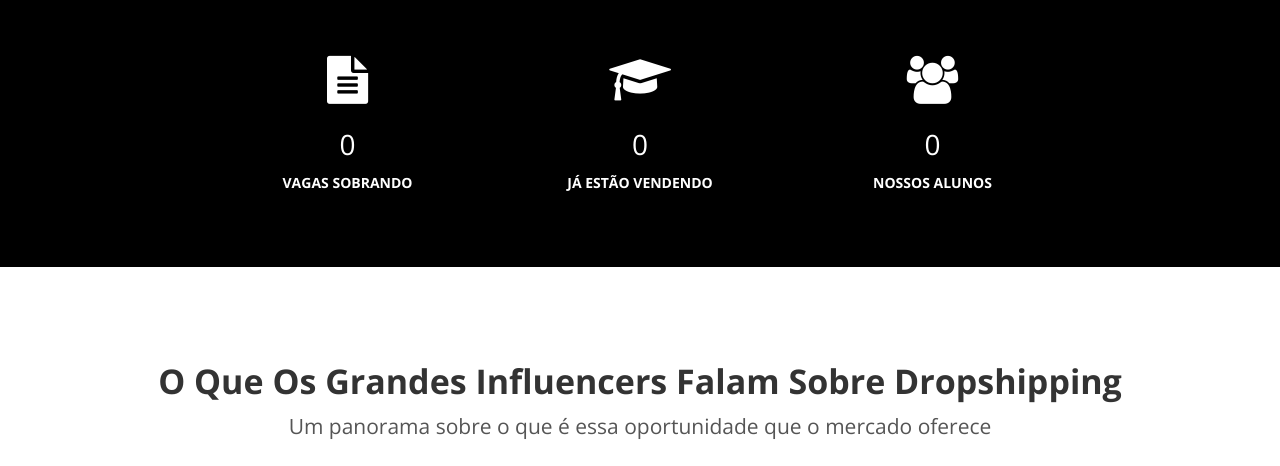
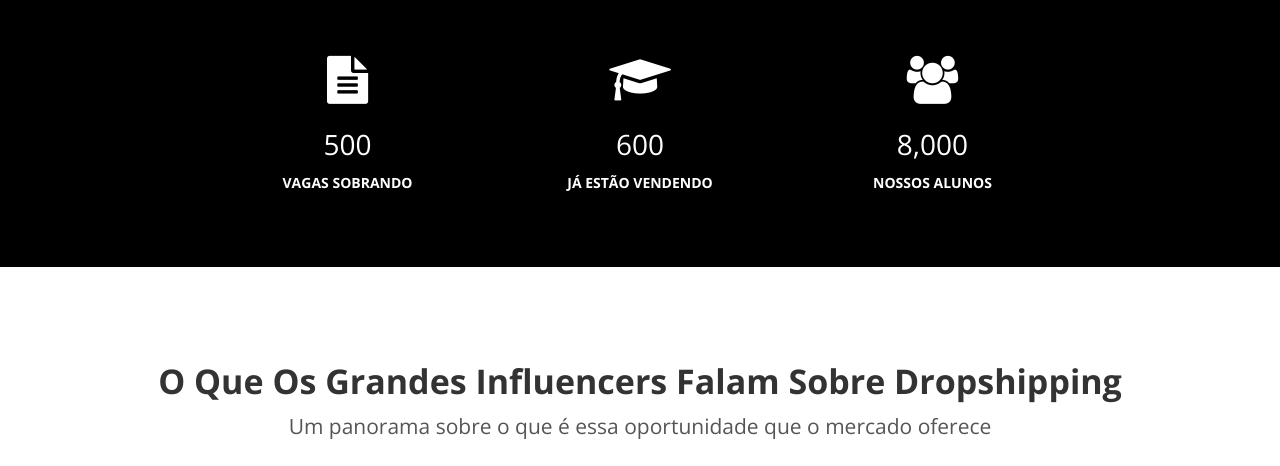
Before and after one commit to maiconst001/ebookdropshipping, a plain HTML site: page index.html in a window 1280 px wide. Shown: the part 1740-2206 px from the top of the page. Drawn offline with nearby package versions, Linux system fonts and the light colour scheme; some packages are replaced by stand-ins of ours.

Commit message:
Update index.html

```diff
--- a/index.html
+++ b/index.html
@@ -129,15 +129,15 @@
   <div class="container">
     <div class="row" style="display: flex; justify-content: center;">
       <div class="slide-bottom col-sm-3 col-xs-6"> <i class="fa fa-file-text fa-3x"></i>
-        <h3 class="total-number-1">0</h3>
+        <h3 class="total-number-1">500</h3>
         <p>Vagas Sobrando</p>
       </div>
       <div class="slide-bottom col-sm-3 col-xs-6"> <i class="fa fa-graduation-cap fa-3x"></i>
-        <h3 class="total-number-2">0</h3>
+        <h3 class="total-number-2">600</h3>
         <p>Já estão vendendo</p>
       </div>
       <div class="slide-bottom col-sm-3 col-xs-6"> <i class="fa fa-users fa-3x"></i>
-        <h3 class="total-number-4">0</h3>
+        <h3 class="total-number-4">8,000</h3>
         <p>Nossos alunos</p>
       </div>
     </div>
```
